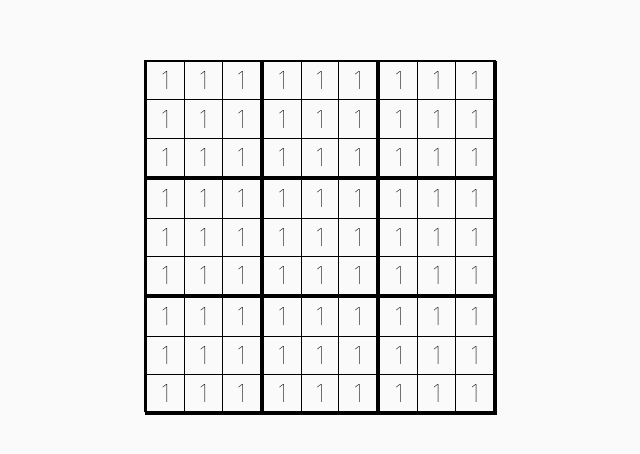
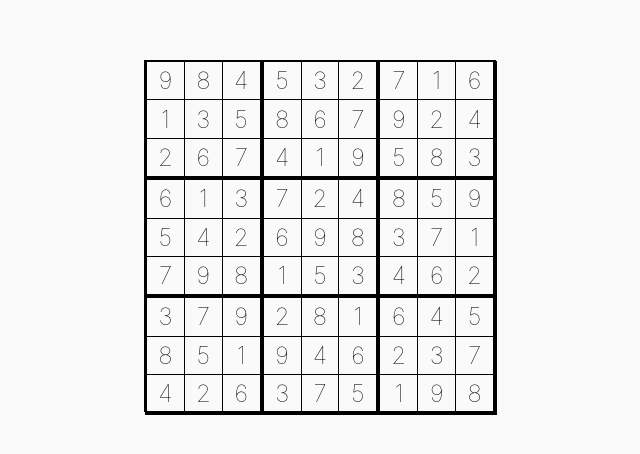
Before and after one commit to vrrayz/sudoku, a React (Create React App) app: page / in a window 1280 px wide. Shown: the part 164-618 px from the top of the page, without its empty margins (320-960 px from the left). Built offline with nearby package versions, Linux system fonts and the light colour scheme.

Commit message:
display numbers at random

```diff
--- a/src/App.tsx
+++ b/src/App.tsx
@@ -8,7 +8,7 @@ function App() {
   const grid = useGenerateNumbers();
   console.log(grid);
   return (
-    <Game />
+    <Game boxNumbers={grid} />
   );
 }
 
--- a/src/components/Game.tsx
+++ b/src/components/Game.tsx
@@ -1,271 +1,22 @@
 import React from "react";
 import styled from "styled-components";
 
-export const Game = () => {
+interface GameBoxProperties {
+  boxNumbers: number[][];
+}
+export const Game = ({ boxNumbers }: GameBoxProperties) => {
   return (
     <GameContainer>
       <GameBox>
-        <BoxRow>
-          <InnerBox>
-            <InnerBoxNumber>1</InnerBoxNumber>
-          </InnerBox>
-          <InnerBox>
-            <InnerBoxNumber>1</InnerBoxNumber>
-          </InnerBox>
-          <InnerBox>
-            <InnerBoxNumber>1</InnerBoxNumber>
-          </InnerBox>
-          <InnerBox>
-            <InnerBoxNumber>1</InnerBoxNumber>
-          </InnerBox>
-          <InnerBox>
-            <InnerBoxNumber>1</InnerBoxNumber>
-          </InnerBox>
-          <InnerBox>
-            <InnerBoxNumber>1</InnerBoxNumber>
-          </InnerBox>
-          <InnerBox>
-            <InnerBoxNumber>1</InnerBoxNumber>
-          </InnerBox>
-          <InnerBox>
-            <InnerBoxNumber>1</InnerBoxNumber>
-          </InnerBox>
-          <InnerBox>
-            <InnerBoxNumber>1</InnerBoxNumber>
-          </InnerBox>
-        </BoxRow>
-        <BoxRow>
-          <InnerBox>
-            <InnerBoxNumber>1</InnerBoxNumber>
-          </InnerBox>
-          <InnerBox>
-            <InnerBoxNumber>1</InnerBoxNumber>
-          </InnerBox>
-          <InnerBox>
-            <InnerBoxNumber>1</InnerBoxNumber>
-          </InnerBox>
-          <InnerBox>
-            <InnerBoxNumber>1</InnerBoxNumber>
-          </InnerBox>
-          <InnerBox>
-            <InnerBoxNumber>1</InnerBoxNumber>
-          </InnerBox>
-          <InnerBox>
-            <InnerBoxNumber>1</InnerBoxNumber>
-          </InnerBox>
-          <InnerBox>
-            <InnerBoxNumber>1</InnerBoxNumber>
-          </InnerBox>
-          <InnerBox>
-            <InnerBoxNumber>1</InnerBoxNumber>
-          </InnerBox>
-          <InnerBox>
-            <InnerBoxNumber>1</InnerBoxNumber>
-          </InnerBox>
-        </BoxRow>
-        <BoxRow>
-          <InnerBox>
-            <InnerBoxNumber>1</InnerBoxNumber>
-          </InnerBox>
-          <InnerBox>
-            <InnerBoxNumber>1</InnerBoxNumber>
-          </InnerBox>
-          <InnerBox>
-            <InnerBoxNumber>1</InnerBoxNumber>
-          </InnerBox>
-          <InnerBox>
-            <InnerBoxNumber>1</InnerBoxNumber>
-          </InnerBox>
-          <InnerBox>
-            <InnerBoxNumber>1</InnerBoxNumber>
-          </InnerBox>
-          <InnerBox>
-            <InnerBoxNumber>1</InnerBoxNumber>
-          </InnerBox>
-          <InnerBox>
-            <InnerBoxNumber>1</InnerBoxNumber>
-          </InnerBox>
-          <InnerBox>
-            <InnerBoxNumber>1</InnerBoxNumber>
-          </InnerBox>
-          <InnerBox>
-            <InnerBoxNumber>1</InnerBoxNumber>
-          </InnerBox>
-        </BoxRow>
-        <BoxRow>
-          <InnerBox>
-            <InnerBoxNumber>1</InnerBoxNumber>
-          </InnerBox>
-          <InnerBox>
-            <InnerBoxNumber>1</InnerBoxNumber>
-          </InnerBox>
-          <InnerBox>
-            <InnerBoxNumber>1</InnerBoxNumber>
-          </InnerBox>
-          <InnerBox>
-            <InnerBoxNumber>1</InnerBoxNumber>
-          </InnerBox>
-          <InnerBox>
-            <InnerBoxNumber>1</InnerBoxNumber>
-          </InnerBox>
-          <InnerBox>
-            <InnerBoxNumber>1</InnerBoxNumber>
-          </InnerBox>
-          <InnerBox>
-            <InnerBoxNumber>1</InnerBoxNumber>
-          </InnerBox>
-          <InnerBox>
-            <InnerBoxNumber>1</InnerBoxNumber>
-          </InnerBox>
-          <InnerBox>
-            <InnerBoxNumber>1</InnerBoxNumber>
-          </InnerBox>
-        </BoxRow>
-        <BoxRow>
-          <InnerBox>
-            <InnerBoxNumber>1</InnerBoxNumber>
-          </InnerBox>
-          <InnerBox>
-            <InnerBoxNumber>1</InnerBoxNumber>
-          </InnerBox>
-          <InnerBox>
-            <InnerBoxNumber>1</InnerBoxNumber>
-          </InnerBox>
-          <InnerBox>
-            <InnerBoxNumber>1</InnerBoxNumber>
-          </InnerBox>
-          <InnerBox>
-            <InnerBoxNumber>1</InnerBoxNumber>
-          </InnerBox>
-          <InnerBox>
-            <InnerBoxNumber>1</InnerBoxNumber>
-          </InnerBox>
-          <InnerBox>
-            <InnerBoxNumber>1</InnerBoxNumber>
-          </InnerBox>
-          <InnerBox>
-            <InnerBoxNumber>1</InnerBoxNumber>
-          </InnerBox>
-          <InnerBox>
-            <InnerBoxNumber>1</InnerBoxNumber>
-          </InnerBox>
-        </BoxRow>
-        <BoxRow>
-          <InnerBox>
-            <InnerBoxNumber>1</InnerBoxNumber>
-          </InnerBox>
-          <InnerBox>
-            <InnerBoxNumber>1</InnerBoxNumber>
-          </InnerBox>
-          <InnerBox>
-            <InnerBoxNumber>1</InnerBoxNumber>
-          </InnerBox>
-          <InnerBox>
-            <InnerBoxNumber>1</InnerBoxNumber>
-          </InnerBox>
-          <InnerBox>
-            <InnerBoxNumber>1</InnerBoxNumber>
-          </InnerBox>
-          <InnerBox>
-            <InnerBoxNumber>1</InnerBoxNumber>
-          </InnerBox>
-          <InnerBox>
-            <InnerBoxNumber>1</InnerBoxNumber>
-          </InnerBox>
-          <InnerBox>
-            <InnerBoxNumber>1</InnerBoxNumber>
-          </InnerBox>
-          <InnerBox>
-            <InnerBoxNumber>1</InnerBoxNumber>
-          </InnerBox>
-        </BoxRow>
-        <BoxRow>
-          <InnerBox>
-            <InnerBoxNumber>1</InnerBoxNumber>
-          </InnerBox>
-          <InnerBox>
-            <InnerBoxNumber>1</InnerBoxNumber>
-          </InnerBox>
-          <InnerBox>
-            <InnerBoxNumber>1</InnerBoxNumber>
-          </InnerBox>
-          <InnerBox>
-            <InnerBoxNumber>1</InnerBoxNumber>
-          </InnerBox>
-          <InnerBox>
-            <InnerBoxNumber>1</InnerBoxNumber>
-          </InnerBox>
-          <InnerBox>
-            <InnerBoxNumber>1</InnerBoxNumber>
-          </InnerBox>
-          <InnerBox>
-            <InnerBoxNumber>1</InnerBoxNumber>
-          </InnerBox>
-          <InnerBox>
-            <InnerBoxNumber>1</InnerBoxNumber>
-          </InnerBox>
-          <InnerBox>
-            <InnerBoxNumber>1</InnerBoxNumber>
-          </InnerBox>
-        </BoxRow>
-        <BoxRow>
-          <InnerBox>
-            <InnerBoxNumber>1</InnerBoxNumber>
-          </InnerBox>
-          <InnerBox>
-            <InnerBoxNumber>1</InnerBoxNumber>
-          </InnerBox>
-          <InnerBox>
-            <InnerBoxNumber>1</InnerBoxNumber>
-          </InnerBox>
-          <InnerBox>
-            <InnerBoxNumber>1</InnerBoxNumber>
-          </InnerBox>
-          <InnerBox>
-            <InnerBoxNumber>1</InnerBoxNumber>
-          </InnerBox>
-          <InnerBox>
-            <InnerBoxNumber>1</InnerBoxNumber>
-          </InnerBox>
-          <InnerBox>
-            <InnerBoxNumber>1</InnerBoxNumber>
-          </InnerBox>
-          <InnerBox>
-            <InnerBoxNumber>1</InnerBoxNumber>
-          </InnerBox>
-          <InnerBox>
-            <InnerBoxNumber>1</InnerBoxNumber>
-          </InnerBox>
-        </BoxRow>
-        <BoxRow>
-          <InnerBox>
-            <InnerBoxNumber>1</InnerBoxNumber>
-          </InnerBox>
-          <InnerBox>
-            <InnerBoxNumber>1</InnerBoxNumber>
-          </InnerBox>
-          <InnerBox>
-            <InnerBoxNumber>1</InnerBoxNumber>
-          </InnerBox>
-          <InnerBox>
-            <InnerBoxNumber>1</InnerBoxNumber>
-          </InnerBox>
-          <InnerBox>
-            <InnerBoxNumber>1</InnerBoxNumber>
-          </InnerBox>
-          <InnerBox>
-            <InnerBoxNumber>1</InnerBoxNumber>
-          </InnerBox>
-          <InnerBox>
-            <InnerBoxNumber>1</InnerBoxNumber>
-          </InnerBox>
-          <InnerBox>
-            <InnerBoxNumber>1</InnerBoxNumber>
-          </InnerBox>
-          <InnerBox>
-            <InnerBoxNumber>1</InnerBoxNumber>
-          </InnerBox>
-        </BoxRow>
+        {boxNumbers.map((numberRows,i) => (
+          <BoxRow key={i}>
+            {numberRows.map((number, index) => (
+              <InnerBox key={index}>
+                <InnerBoxNumber>{number}</InnerBoxNumber>
+              </InnerBox>
+            ))}
+          </BoxRow>
+        ))}
       </GameBox>
     </GameContainer>
   );
@@ -313,5 +64,5 @@ const InnerBox = styled.div`
   }
 `;
 const InnerBoxNumber = styled.span`
-margin:auto
-`
+  margin: auto;
+`;
```
